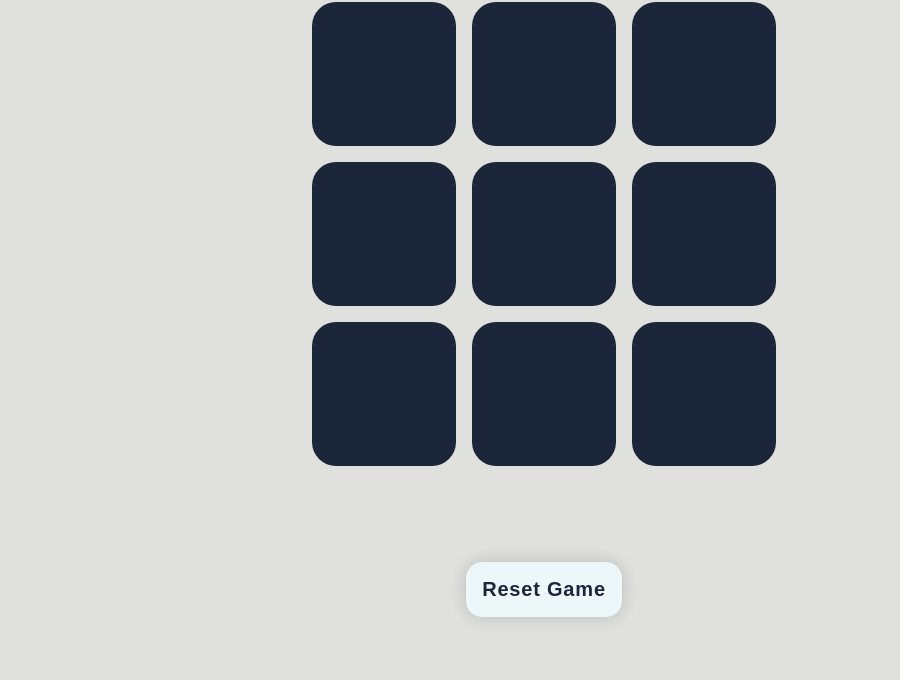
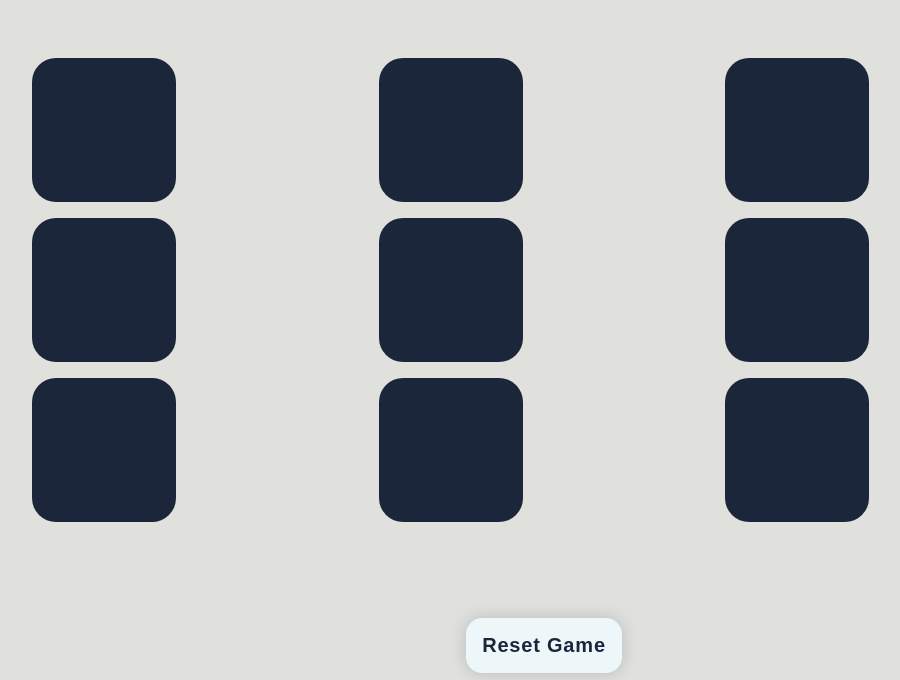
Before and after one commit to AbedFasir/Tic-Tac-Toe, a plain HTML site: page index.html in a window 1280 px wide. Shown: the part 120-800 px from the top of the page, without its empty margins (96-996 px from the left). Drawn offline with Linux system fonts and the light colour scheme.

Commit message:
changed styles

```diff
--- a/style.css
+++ b/style.css
@@ -28,6 +28,9 @@ button {
    display: flex;
    flex-direction: column;
    gap: 8vmin;
+   width: 80%;
+   height: 80vh;
+   margin: 0 auto;
 }
 
 .container {
```
